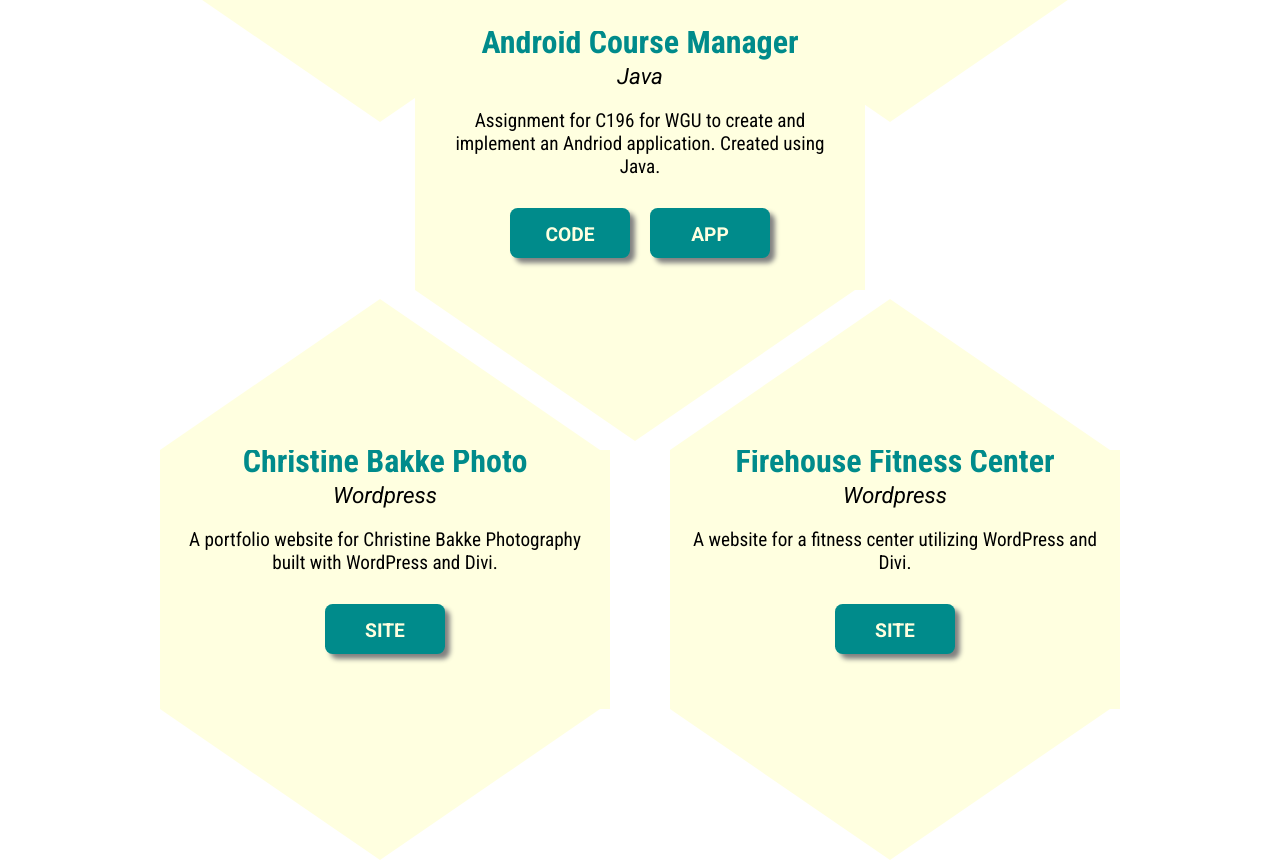
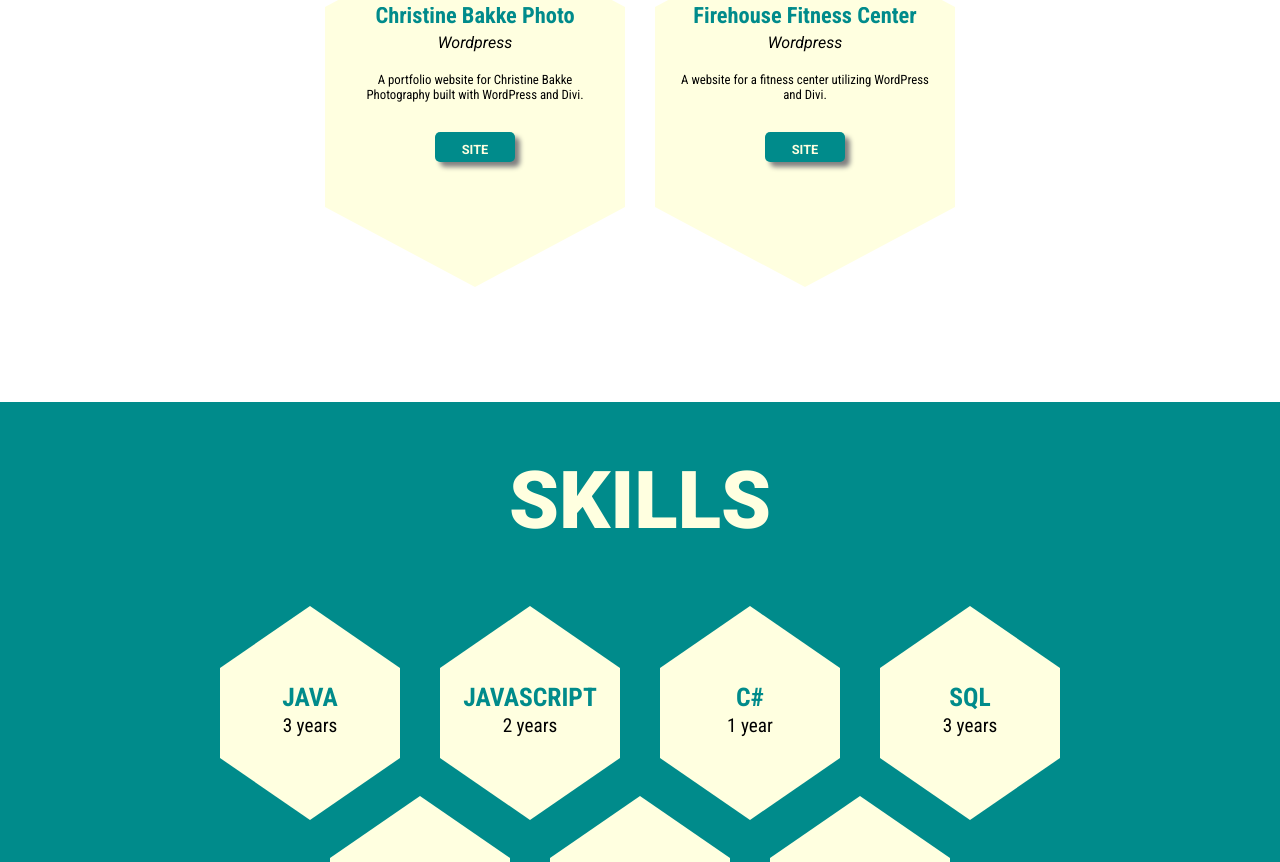
Before and after one commit to wildfirefly12/portfolio, a React (Create React App) app: page / in a window 1280 px wide. Shown: the part 1420-2282 px from the top of the page. Built offline with nearby package versions, Linux system fonts and the light colour scheme.

Commit message:
Fixed sizing

```diff
--- a/src/AboutMe.css
+++ b/src/AboutMe.css
@@ -29,5 +29,5 @@
 }
 
 .skills{
-    margin: 100px;
+    margin: 60px;
 }
--- a/src/App/AppButton.css
+++ b/src/App/AppButton.css
@@ -1,11 +1,11 @@
 .appButton {
     display: inline-block;
     margin: 10px;
-    height: 50px;
-    width: 120px;
+    height: 30px;
+    width: 80px;
     background-color: darkcyan;
     color: lightyellow;
-    font-size: 1.2em;
+    font-size: .8em;
     font-family: "Roboto";
     font-weight: bolder;
     text-transform: uppercase;
--- a/src/App/AppCard.css
+++ b/src/App/AppCard.css
@@ -14,44 +14,44 @@
 .container {
     display: inline-block;
     vertical-align: top;
-    width: 450px;
-    height: 259px;
+    width: 300px;
+    height: 200px;
     background: lightyellow;
     position: relative;
-    margin: 30px;
+    margin: 15px;
 }
 .container::before {
     content: "";
     position: absolute;
-    top: -151px;
+    top: -80px;
     left: 0;
     width: 0;
     height: 0;
-    border-left: 220px solid transparent;
-    border-right: 220px solid transparent;
-    border-bottom: 151px solid lightyellow;
+    border-left: 150px solid transparent;
+    border-right: 150px solid transparent;
+    border-bottom: 80px solid lightyellow;
 }
 .container::after {
     content: "";
     position: absolute;
-    bottom: -151px;
+    bottom: -80px;
     left: 0;
     width: 0;
     height: 0;
-    border-left: 220px solid transparent;
-    border-right: 220px solid transparent;
-    border-top: 151px solid lightyellow;
+    border-left: 150px solid transparent;
+    border-right: 150px solid transparent;
+    border-top: 80px solid lightyellow;
 }
 
 .title {
     color: darkcyan;
-    font-size: 2em;
+    font-size: 1.4em;
     font-family: "Roboto Condensed";
-    margin: -8px;
+    margin: -5px;
 }
 
 .language {
-    font-size: 1.4em;
+    font-size: 1em;
     font-family: "Roboto";
     font-weight: normal;
     font-style: italic;
@@ -61,7 +61,7 @@
 
 .description {
     font-family: "Roboto Condensed";
-    font-size: 1.2em;
+    font-size: .8em;
     padding: 10px;
     margin: 10px;
 }
--- a/src/App/AppSection.css
+++ b/src/App/AppSection.css
@@ -1,5 +1,5 @@
 .appSection{
-    padding-bottom: 100px;
+    padding-bottom: 80px;
 }
 
 .sectionTitle {
--- a/src/skills/Skill.css
+++ b/src/skills/Skill.css
@@ -1,8 +1,8 @@
 .skill {
     display: inline-block;
     vertical-align: top;
-    width: 280px;
-    height: 140px;
+    width: 180px;
+    height: 90px;
     background: lightyellow;
     position: relative;
     margin: 20px;
@@ -10,29 +10,29 @@
 .skill::before {
     content: "";
     position: absolute;
-    top: -104px;
+    top: -62px;
     left: 0;
     width: 0;
     height: 0;
-    border-left: 140px solid transparent;
-    border-right: 140px solid transparent;
-    border-bottom: 104px solid lightyellow;
+    border-left: 90px solid transparent;
+    border-right: 90px solid transparent;
+    border-bottom: 62px solid lightyellow;
 }
 .skill::after {
     content: "";
     position: absolute;
-    bottom: -104px;
+    bottom: -62px;
     left: 0;
     width: 0;
     height: 0;
-    border-left: 140px solid transparent;
-    border-right: 140px solid transparent;
-    border-top: 104px solid lightyellow;
+    border-left: 90px solid transparent;
+    border-right: 90px solid transparent;
+    border-top: 62px solid lightyellow;
 }
 
 .skillTitle{
     color: darkcyan;
-    font-size: 2.4em;
+    font-size: 1.6em;
     font-family: "Roboto Condensed";
     font-weight: bolder;
     text-transform: uppercase;
@@ -49,7 +49,7 @@
 
 .skillYears{
     color: black;
-    font-size: 1.6em;
+    font-size: 1.2em;
     font-family: "Roboto Condensed";
     font-weight: normal;
     margin-top: 10px;
```
